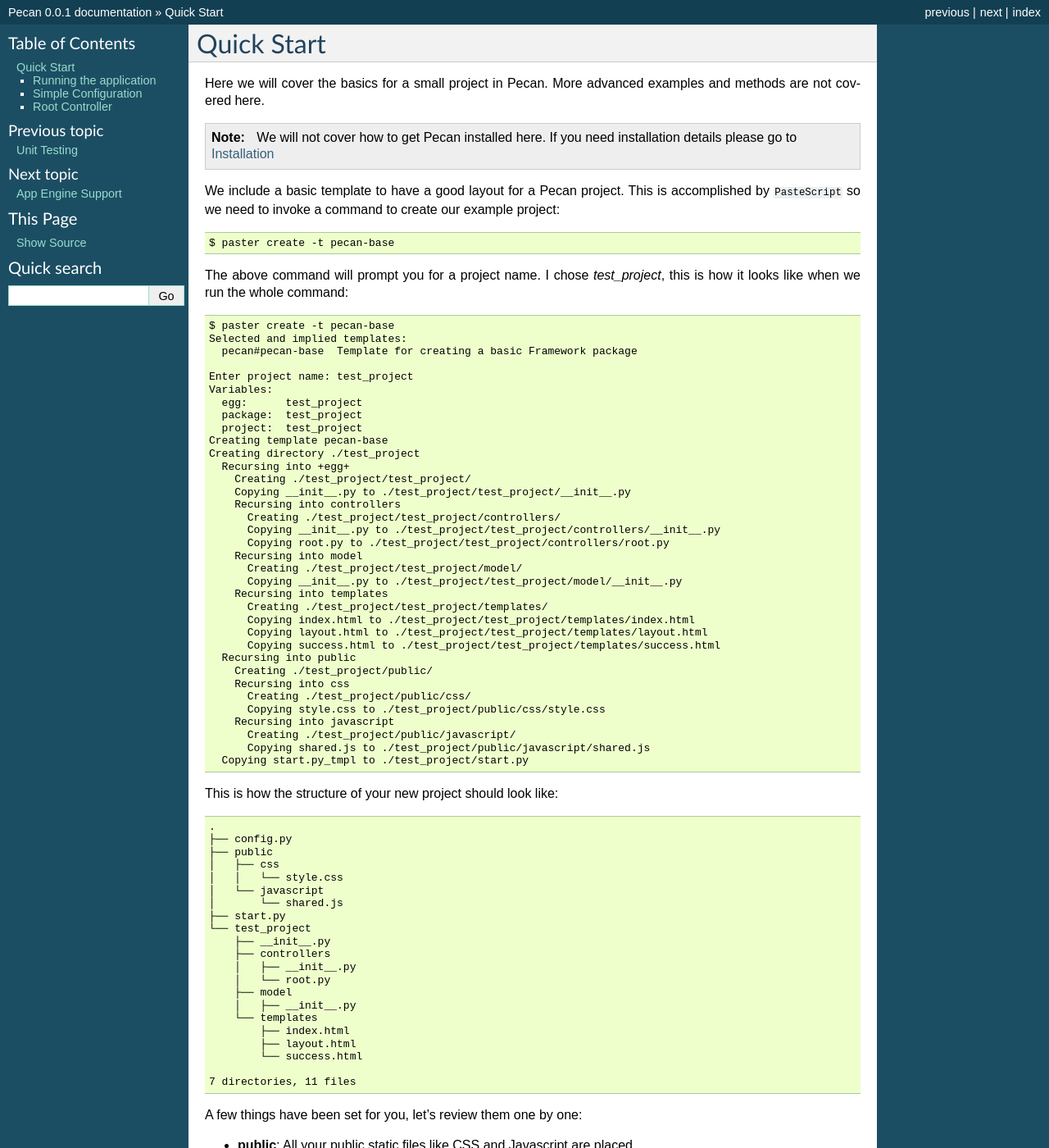
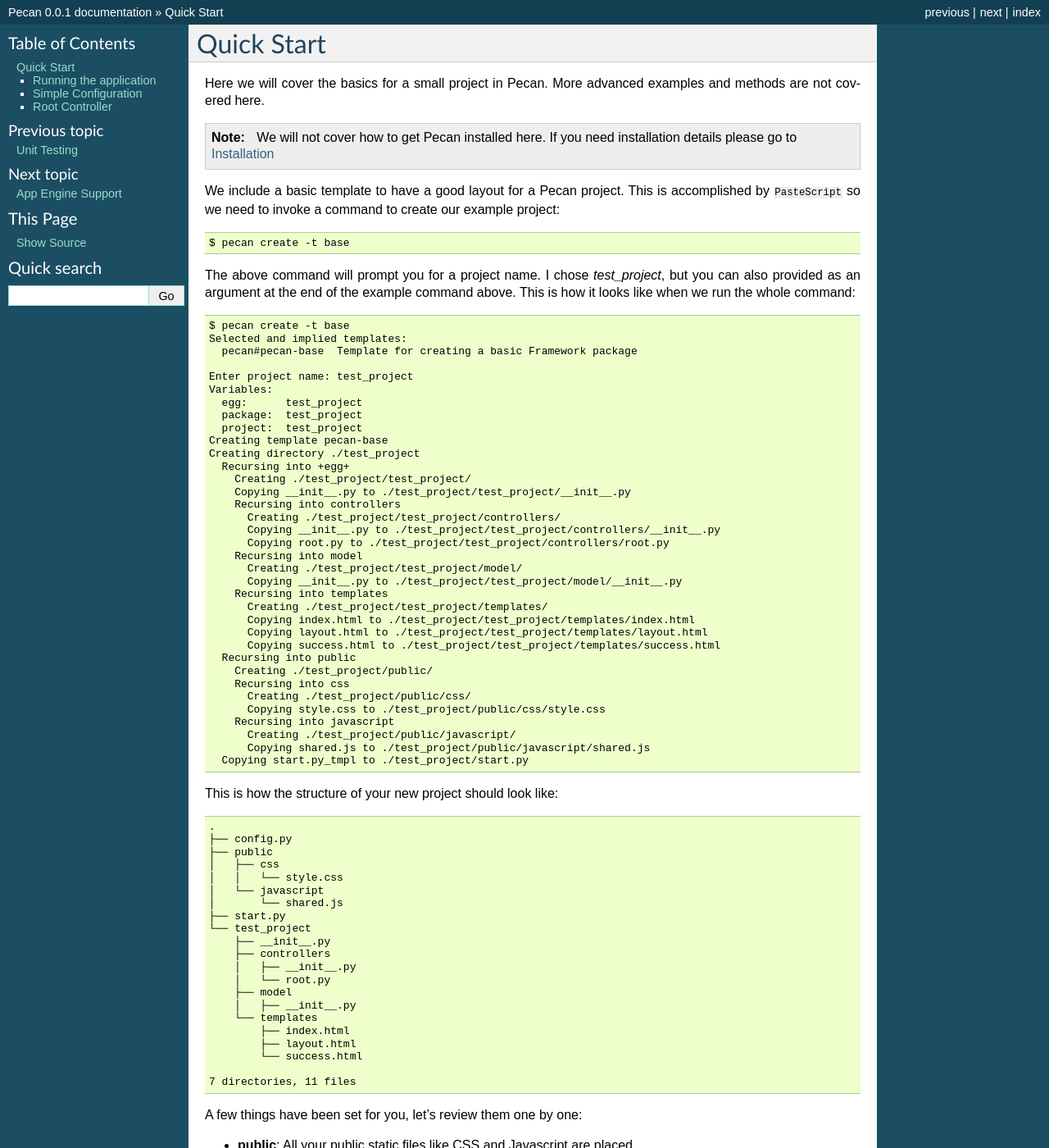
Before and after one commit to stackforge/pecan, a Sphinx documentation site: the page built from docs/source/quick_start.rst, in a window 1280 px wide and 1400 px high. Shown: the whole window at 82% size. Built offline with Sphinx 7.4.7, drawn with Linux system fonts in a browser that asks for light colours; pages that are not in the unit, such as notebooks, are missing from menus.

Commit message:
Fixing some stuff in the quick start

```diff
--- a/docs/source/quick_start.rst
+++ b/docs/source/quick_start.rst
@@ -14,12 +14,14 @@
 accomplished by ``PasteScript`` so we need to invoke a command to create our
 example project::
 
-    $ paster create -t pecan-base
+    $ pecan create -t base
 
 The above command will prompt you for a project name. I chose *test_project*,
-this is how it looks like when we run the whole command::
+but you can also provided as an argument at the end of the example command
+above.
+This is how it looks like when we run the whole command::
 
-    $ paster create -t pecan-base
+    $ pecan create -t base
     Selected and implied templates:
       pecan#pecan-base  Template for creating a basic Framework package
 
```
Also changed, not shown: 1 other file.
